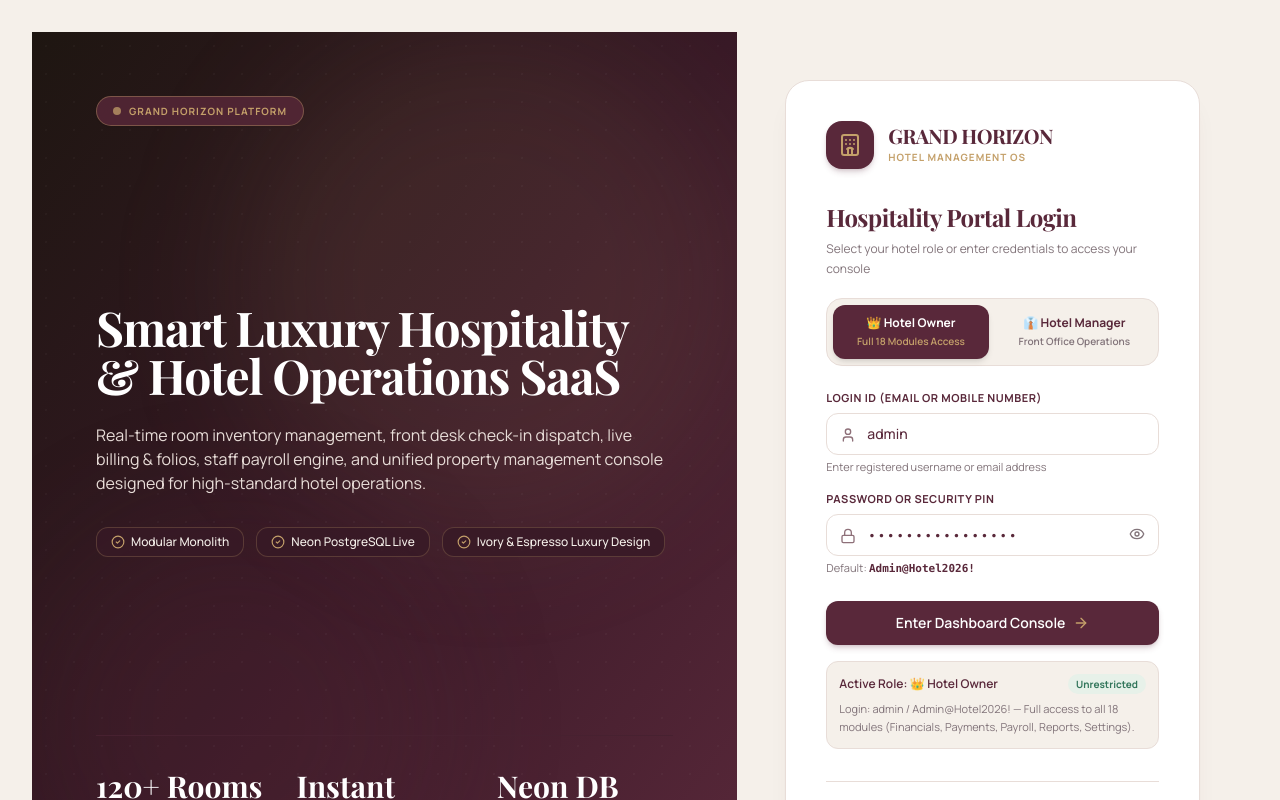
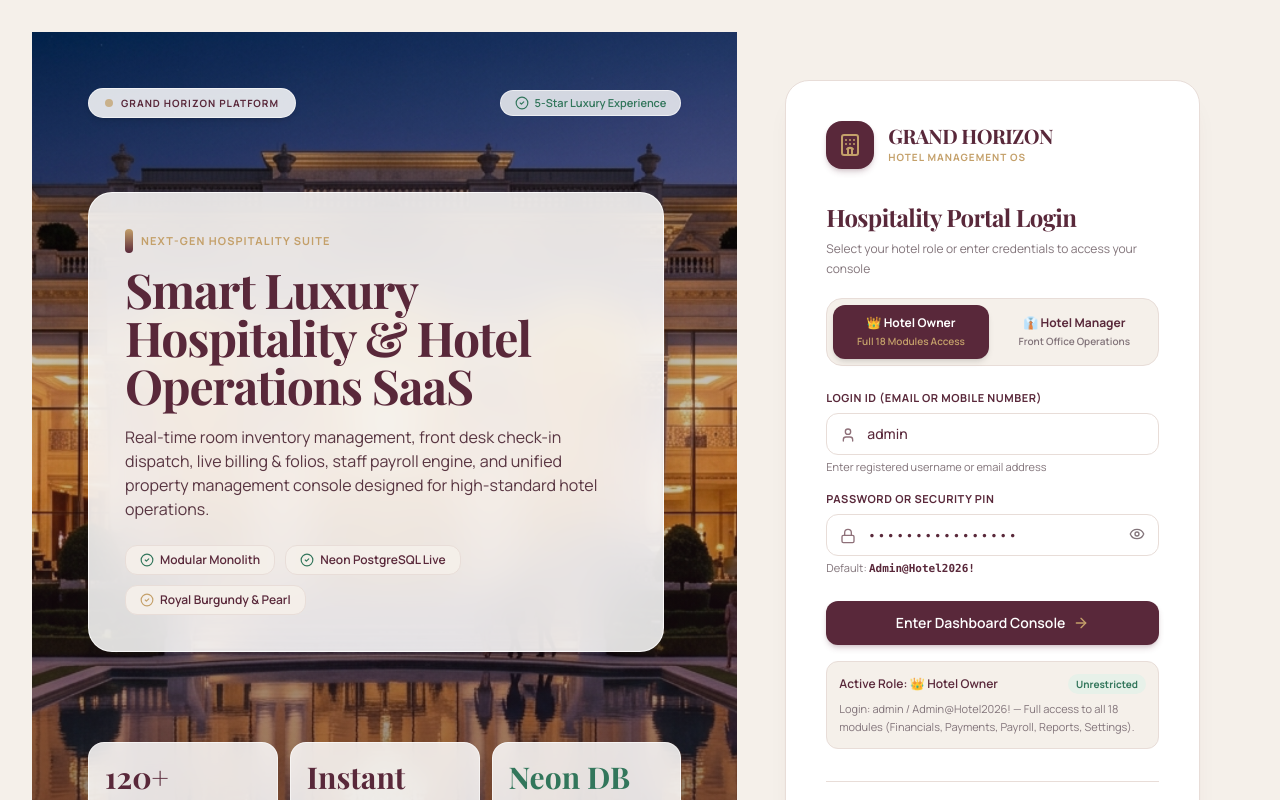
Before and after one commit to 1234Adityarajput/Hotelmangementsystem, a Next.js app in the folder frontend/: page /login in a window 1280 px wide. Built offline with nearby package versions, Linux system fonts and the light colour scheme; no server answers; a web font is replaced by a local one.

Commit message:
feat(ui): add ultra-luxury hotel background with frosted white blur glassmorphism card on login hero section

```diff
--- a/frontend/src/app/login/page.tsx
+++ b/frontend/src/app/login/page.tsx
@@ -1,6 +1,7 @@
 "use client";
 
 import React, { useState } from "react";
+import Image from "next/image";
 import {
   Hotel,
   ShieldCheck,
@@ -43,64 +44,84 @@ export default function LoginPage() {
   return (
     <div className="min-h-screen w-full flex flex-col lg:flex-row bg-[#F5F0EA] font-sans">
       {/* =====================================================================
-          LEFT HERO SECTION (Ivory & Espresso Modern Editorial Luxury)
+          LEFT HERO SECTION (Cinematic Luxury Hotel Image + Frosted White Blur Glassmorphism)
           ===================================================================== */}
-      <div className="relative w-full lg:w-[58%] bg-gradient-to-br from-[#1E1611] via-[#381926] to-[#59283A] text-[#F5F0EA] flex flex-col justify-between p-8 sm:p-12 lg:p-16 overflow-hidden">
-        {/* Subtle decorative gold/amber radial glow */}
-        <div className="absolute top-0 right-0 w-[500px] h-[500px] bg-[#C4A06A]/10 rounded-full blur-3xl pointer-events-none" />
-        <div className="absolute bottom-0 left-0 w-[400px] h-[400px] bg-[#59283A]/20 rounded-full blur-3xl pointer-events-none" />
-        <div className="absolute inset-0 bg-[radial-gradient(#F5F0EA08_1px,transparent_1px)] [background-size:28px_28px] pointer-events-none" />
+      <div className="relative w-full lg:w-[58%] min-h-[620px] lg:min-h-screen flex flex-col justify-between p-6 sm:p-10 lg:p-14 overflow-hidden">
+        {/* 1. Background Luxury Hotel Image */}
+        <Image
+          src="/hotel-hero.jpg"
+          alt="Grand Horizon Luxury Boutique Hotel"
+          fill
+          priority
+          className="object-cover object-center scale-105 transition-transform duration-1000"
+        />
 
-        {/* Top Tag / Pill */}
-        <div className="relative z-10">
-          <div className="inline-flex items-center gap-2 px-4 py-1.5 rounded-full text-xs font-semibold bg-[#59283A]/80 text-[#F5F0EA] border border-[#C4A06A]/40 backdrop-blur-md shadow-sm">
+        {/* 2. Soft Ambient Tint Overlay */}
+        <div className="absolute inset-0 bg-gradient-to-t from-[#251019]/60 via-[#381926]/25 to-black/35 pointer-events-none" />
+
+        {/* 3. Top Tag / Pill */}
+        <div className="relative z-10 flex items-center justify-between">
+          <div className="inline-flex items-center gap-2 px-4 py-1.5 rounded-full text-xs font-semibold bg-white/85 text-[#59283A] border border-white/60 backdrop-blur-md shadow-md">
             <span className="w-2 h-2 rounded-full bg-[#C4A06A] animate-pulse" />
-            <span className="tracking-widest uppercase text-[10px] text-[#C4A06A] font-bold">
+            <span className="tracking-widest uppercase text-[10px] text-[#59283A] font-bold">
               Grand Horizon Platform
             </span>
           </div>
+
+          <div className="inline-flex items-center gap-1.5 px-3.5 py-1 rounded-full text-[11px] font-semibold bg-white/80 text-[#32765B] border border-white/60 backdrop-blur-md shadow-xs">
+            <CheckCircle2 className="w-3.5 h-3.5 text-[#32765B]" />
+            <span>5-Star Luxury Experience</span>
+          </div>
         </div>
 
-        {/* Center Headline & Editorial Introduction */}
-        <div className="relative z-10 my-10 lg:my-auto max-w-xl">
-          <h1 className="font-serif text-3xl sm:text-4xl lg:text-5xl font-bold tracking-tight leading-[1.15] text-white">
+        {/* 4. Center White Blur Glassmorphism Card with Content */}
+        <div className="relative z-10 my-8 lg:my-auto max-w-xl bg-white/85 backdrop-blur-xl border border-white/80 rounded-3xl p-7 sm:p-9 shadow-2xl shadow-black/20 text-[#352630]">
+          <div className="flex items-center gap-2 mb-3">
+            <span className="w-2 h-6 rounded-full bg-gradient-to-b from-[#C4A06A] to-[#59283A]" />
+            <span className="text-[11px] font-bold tracking-widest uppercase text-[#C4A06A]">
+              Next-Gen Hospitality Suite
+            </span>
+          </div>
+
+          <h1 className="font-serif text-3xl sm:text-4xl lg:text-5xl font-bold tracking-tight leading-[1.15] text-[#59283A]">
             Smart Luxury Hospitality &amp; Hotel Operations SaaS
           </h1>
-          <p className="mt-6 text-sm sm:text-base text-[#E8DDD8] leading-relaxed font-normal">
+
+          <p className="mt-4 text-sm sm:text-base text-[#472130]/90 leading-relaxed font-normal">
             Real-time room inventory management, front desk check-in dispatch, live billing &amp;
             folios, staff payroll engine, and unified property management console designed for
             high-standard hotel operations.
           </p>
 
-          <div className="mt-8 flex flex-wrap items-center gap-3 text-xs text-[#F5F0EA]">
-            <div className="flex items-center gap-1.5 bg-[#381926]/80 px-3.5 py-1.5 rounded-xl border border-[#C4A06A]/25">
+          <div className="mt-6 flex flex-wrap items-center gap-2.5 text-xs text-[#59283A]">
+            <div className="flex items-center gap-1.5 bg-[#F5F0EA]/95 px-3.5 py-1.5 rounded-xl border border-[#E8DDD8] font-semibold shadow-xs">
+              <CheckCircle2 className="w-3.5 h-3.5 text-[#32765B]" />
+              <span>Modular Monolith</span>
+            </div>
+            <div className="flex items-center gap-1.5 bg-[#F5F0EA]/95 px-3.5 py-1.5 rounded-xl border border-[#E8DDD8] font-semibold shadow-xs">
+              <CheckCircle2 className="w-3.5 h-3.5 text-[#32765B]" />
+              <span>Neon PostgreSQL Live</span>
+            </div>
+            <div className="flex items-center gap-1.5 bg-[#F5F0EA]/95 px-3.5 py-1.5 rounded-xl border border-[#E8DDD8] font-semibold shadow-xs">
               <CheckCircle2 className="w-3.5 h-3.5 text-[#C4A06A]" />
-              <span className="font-medium">Modular Monolith</span>
-            </div>
-            <div className="flex items-center gap-1.5 bg-[#381926]/80 px-3.5 py-1.5 rounded-xl border border-[#C4A06A]/25">
-              <CheckCircle2 className="w-3.5 h-3.5 text-[#C4A06A]" />
-              <span className="font-medium">Neon PostgreSQL Live</span>
-            </div>
-            <div className="flex items-center gap-1.5 bg-[#381926]/80 px-3.5 py-1.5 rounded-xl border border-[#C4A06A]/25">
-              <CheckCircle2 className="w-3.5 h-3.5 text-[#C4A06A]" />
-              <span className="font-medium">Ivory &amp; Espresso Luxury Design</span>
+              <span>Royal Burgundy &amp; Pearl</span>
             </div>
           </div>
         </div>
 
-        {/* Bottom 3-Column Highlights */}
-        <div className="relative z-10 pt-8 border-t border-[#472130] grid grid-cols-1 sm:grid-cols-3 gap-6">
-          <div>
-            <div className="font-serif text-2xl lg:text-3xl font-bold text-white">120+ Rooms</div>
-            <div className="text-xs text-[#8E7079] mt-1">Active Across All Floors</div>
+        {/* 5. Bottom 3-Column Highlights with White Blur */}
+        <div className="relative z-10 pt-4 grid grid-cols-1 sm:grid-cols-3 gap-3">
+          <div className="bg-white/85 backdrop-blur-md rounded-2xl border border-white/60 p-4 shadow-lg">
+            <div className="font-serif text-2xl lg:text-3xl font-bold text-[#59283A]">120+ Rooms</div>
+            <div className="text-xs text-[#82747A] mt-1 font-medium">Active Across All Floors</div>
           </div>
-          <div>
-            <div className="font-serif text-2xl lg:text-3xl font-bold text-white">Instant Check-In</div>
-            <div className="text-xs text-[#8E7079] mt-1">Front Desk Key Dispatch</div>
+          <div className="bg-white/85 backdrop-blur-md rounded-2xl border border-white/60 p-4 shadow-lg">
+            <div className="font-serif text-2xl lg:text-3xl font-bold text-[#59283A]">Instant Check-In</div>
+            <div className="text-xs text-[#82747A] mt-1 font-medium">Front Desk Key Dispatch</div>
           </div>
-          <div>
-            <div className="font-serif text-2xl lg:text-3xl font-bold text-white">Neon DB Live</div>
-            <div className="text-xs text-[#8E7079] mt-1">100% Encrypted &amp; Audited</div>
+          <div className="bg-white/85 backdrop-blur-md rounded-2xl border border-white/60 p-4 shadow-lg">
+            <div className="font-serif text-2xl lg:text-3xl font-bold text-[#32765B]">Neon DB Live</div>
+            <div className="text-xs text-[#82747A] mt-1 font-medium">100% Encrypted &amp; Audited</div>
           </div>
         </div>
       </div>
```
Also changed, not shown: frontend/public/hotel-hero.jpg (added).
